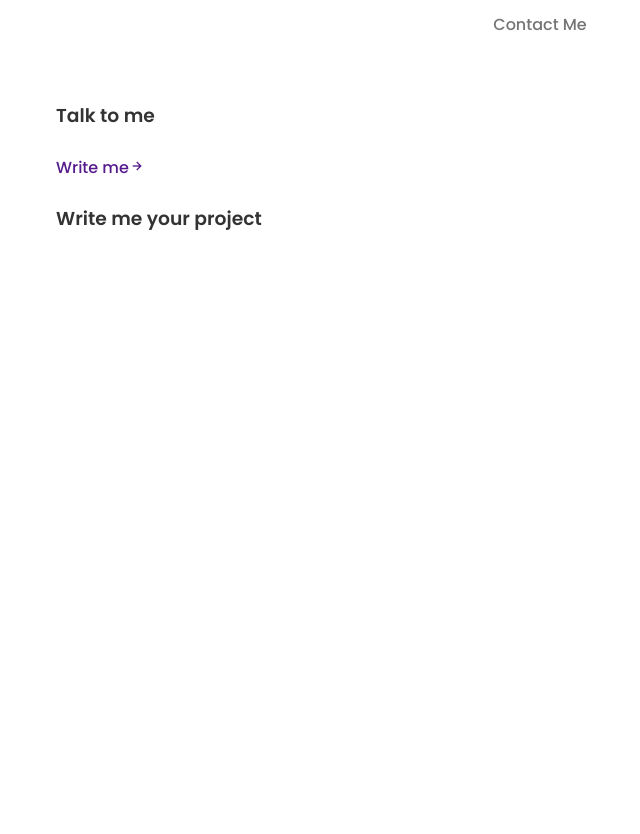
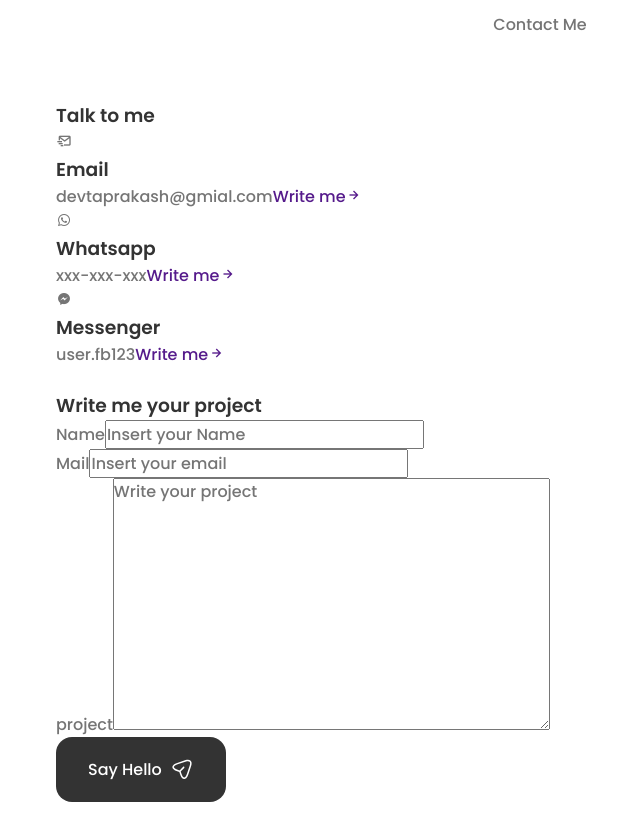
Before and after one commit to prakash2311/Portfolio-2, a React (Create React App) app: page / in a window 1280 px wide. Shown: the part 3605-4439 px from the top of the page, without its empty margins (100-740 px from the left). Before the commit the page ends 3870 px from the top, so only its background shows below. Built offline with nearby package versions, Linux system fonts and the light colour scheme.

Commit message:
updating contact page

```diff
--- a/src/components/contact/Contact.js
+++ b/src/components/contact/Contact.js
@@ -11,20 +11,94 @@ const Contact = () => {
                     <h3 className="contact__title">Talk to me</h3>
 
                     <div className="contact__info">
+
                         <div className="contact__card">
-                            <i className="bx bx contact__card-icon"></i>
+                            <i className="bx bx-mail-send contact__card-icon"></i>
 
-                            <h3 className="contact__card-title"></h3>
-                            <span className="contact__card-data"></span>
+                            <h3 className="contact__card-title">Email</h3>
+                            <span className="contact__card-data">devtaprakash@gmial.com</span>
 
                             <a href="" className="contact__button">Write me
                             <i className="bx bx-right-arrow-alt contact__button-icon"></i></a>
                         </div>
+
+                        <div className="contact__card">
+                            <i className="bx bxl-whatsapp contact__card-icon"></i>
+
+                            <h3 className="contact__card-title">Whatsapp</h3>
+                            <span className="contact__card-data">xxx-xxx-xxx</span>
+
+                            <a href="" className="contact__button">Write me
+                            <i className="bx bx-right-arrow-alt contact__button-icon"></i></a>
+                        </div>
+
+                        <div className="contact__card">
+                            <i className="bx bxl-messenger contact__card-icon"></i>
+
+                            <h3 className="contact__card-title">Messenger</h3>
+                            <span className="contact__card-data">user.fb123</span>
+
+                            <a href="" className="contact__button">Write me
+                            <i className="bx bx-right-arrow-alt contact__button-icon"></i></a>
+                        </div>
+
                     </div>
                 </div>
 
                 <div className="contact__content">
                     <h3 className="contact__title">Write me your project</h3>
+
+                    <form className="contact__form">
+
+                        <div className="contact__form-div">
+                            <label className="contact__form-tag">Name</label>
+                            <input type="Nmae" name="Name" className="contact__form-input" placeholder="Insert your Name" />
+                        </div>
+
+                        <div className="contact__form-div">
+                            <label className="contact__form-tag">Mail</label>
+                            <input type="Email" name="email" className="contact__form-input" placeholder="Insert your email" />
+                        </div>
+
+                        <div className="contact__form-div">
+                            <label className="contact__form-tag">project</label>
+                            <textarea name="project" cols="30" rows="10" className="contact__form-input" placeholder="Write your project"></textarea>
+                        </div>
+
+                        <button className="button button--flex">
+                           Say Hello
+                           <svg
+                  class="button__icon"
+                  xmlns="http://www.w3.org/2000/svg"
+                  width="24"
+                  height="24"
+                  viewBox="0 0 24 24"
+                  fill="none"
+                >
+                  <path
+                    d="M14.2199 21.9352C13.0399 21.9352 11.3699 21.1052 10.0499 17.1352L9.32988 14.9752L7.16988
+                    14.2552C3.20988 12.9352 2.37988 11.2652 2.37988 10.0852C2.37988 8.91525 3.20988 7.23525 7.16988
+                     5.90525L15.6599 3.07525C17.7799 2.36525 19.5499 2.57525 20.6399 3.65525C21.7299 4.73525 21.9399
+                      6.51525 21.2299 8.63525L18.3999 17.1252C17.0699 21.1052 15.3999 21.9352 14.2199 21.9352ZM7.63988
+                      7.33525C4.85988 8.26525 3.86988 9.36525 3.86988 10.0852C3.86988 10.8052 4.85988 11.9052 7.63988
+                      12.8252L10.1599 13.6652C10.3799 13.7352 10.5599 13.9152 10.6299 14.1352L11.4699 16.6552C12.3899
+                      19.4352 13.4999 20.4252 14.2199 20.4252C14.9399 20.4252 16.0399 19.4352 16.9699 16.6552L19.7999
+                      8.16525C20.3099 6.62525 20.2199 5.36525 19.5699 4.71525C18.9199 4.06525 17.6599 3.98525 16.1299
+                      4.49525L7.63988 7.33525Z"
+                    fill="var(--container-color)"
+                  ></path>
+                  <path
+                    d="M10.11 14.7052C9.92005 14.7052 9.73005 14.6352
+                    9.58005 14.4852C9.29005 14.1952 9.29005 13.7152 9.58005
+                    13.4252L13.16 9.83518C13.45 9.54518 13.93 9.54518 14.22
+                    9.83518C14.51 10.1252 14.51 10.6052 14.22 10.8952L10.64 14.4852C10.5 14.6352 10.3 14.7052 10.11 14.7052Z"
+                    fill="var(--container-color)"
+                  ></path>
+                           </svg>
+                        </button>
+
+
+                    </form>
                 </div>
             </div>
         </section>
```
